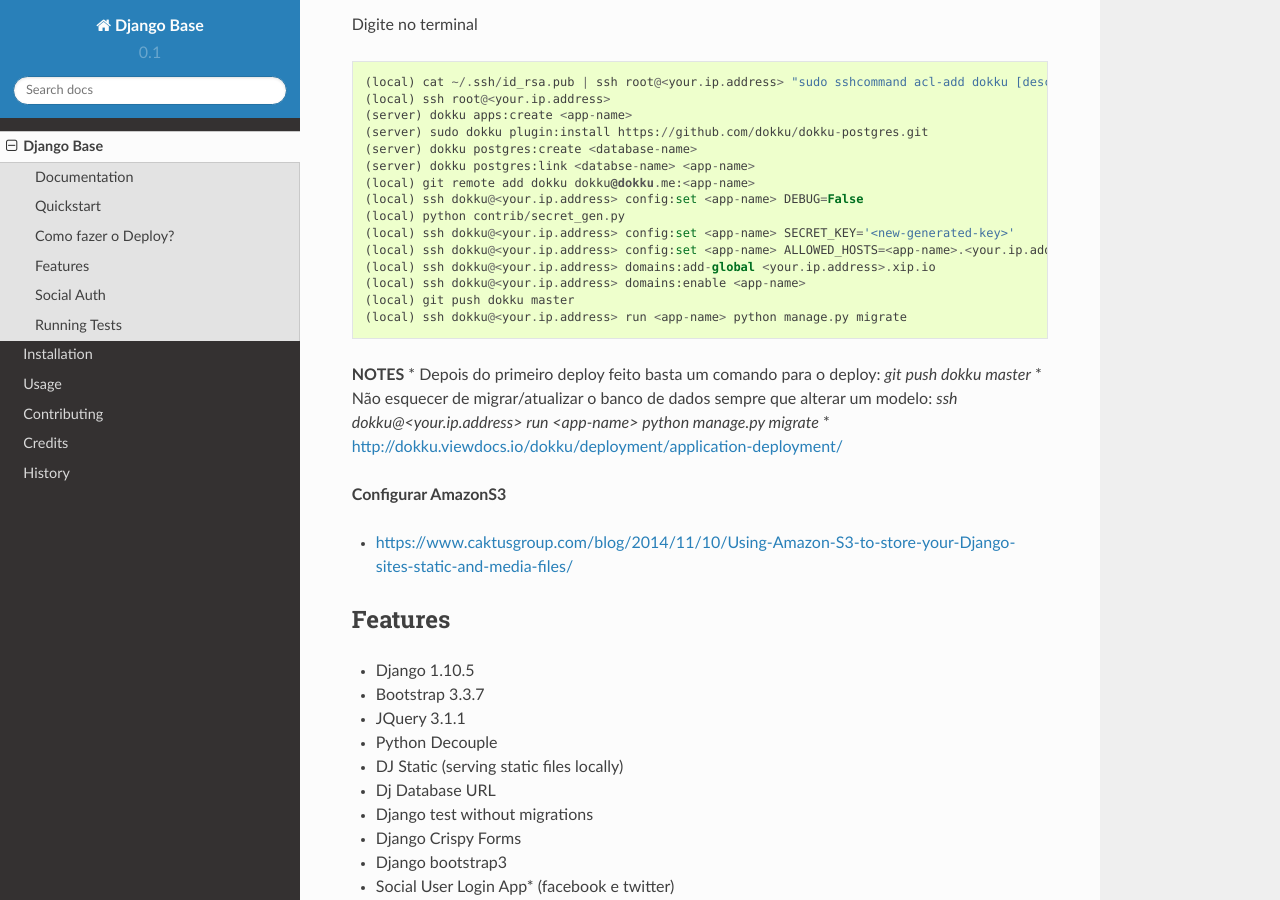
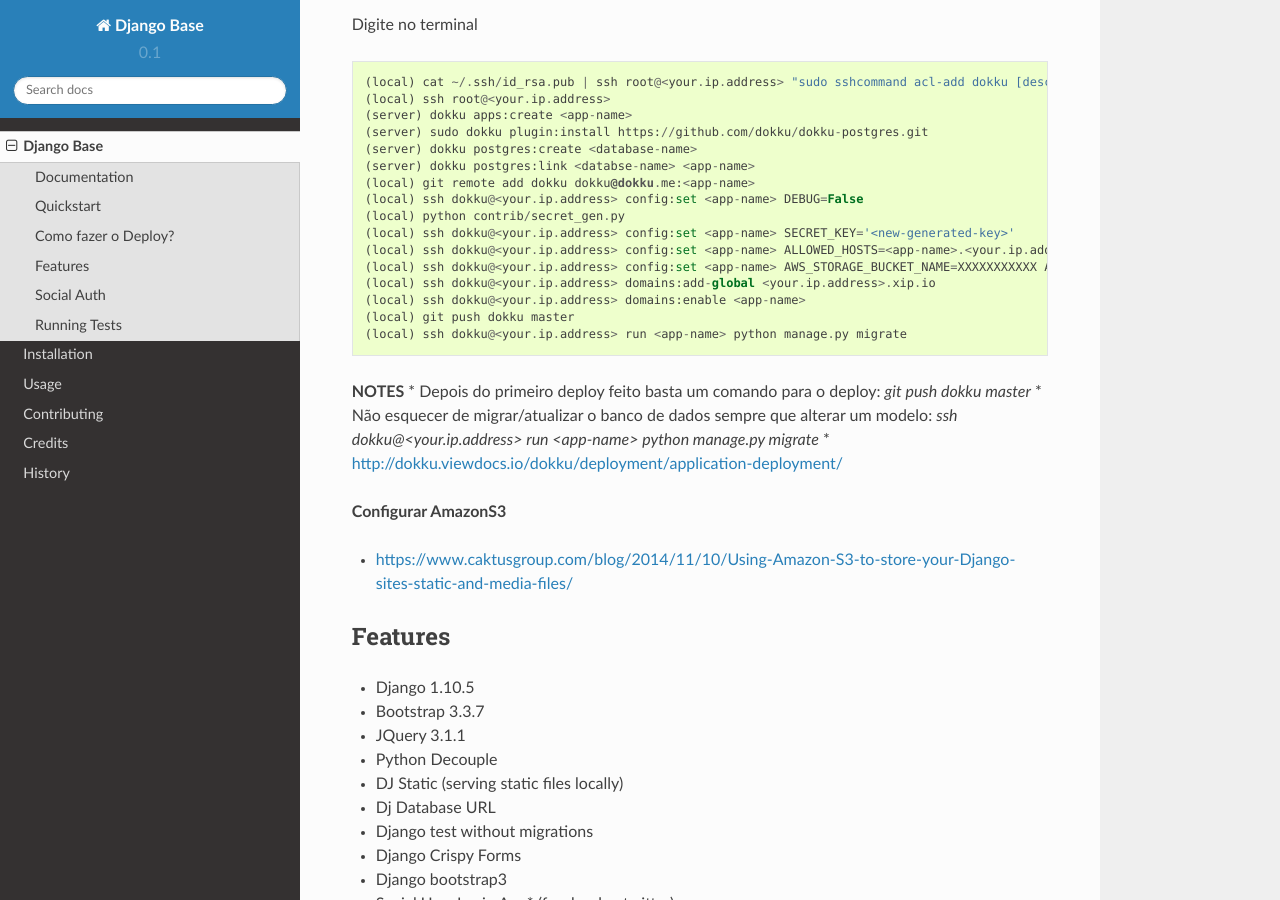
Before and after one commit to tyagow/tetyassistente, a Sphinx documentation site: the page built from docs/readme.rst, in a window 1280 px wide and 900 px high, scrolled down 1297 px. Built offline with Sphinx 7.4.7 and the Read the Docs theme 2.0.0, drawn with Linux system fonts in a browser that asks for light colours.

Commit message:
Update Docs:deploy

```diff
--- a/docs/readme.rst
+++ b/docs/readme.rst
@@ -70,6 +70,7 @@
     (local) python contrib/secret_gen.py
     (local) ssh dokku@<your.ip.address> config:set <app-name> SECRET_KEY='<new-generated-key>'
     (local) ssh dokku@<your.ip.address> config:set <app-name> ALLOWED_HOSTS=<app-name>.<your.ip.address>.xip.io
+    (local) ssh dokku@<your.ip.address> config:set <app-name> AWS_STORAGE_BUCKET_NAME=XXXXXXXXXXX AWS_ACCESS_KEY_ID=XXXXXXXXXXX AWS_SECRET_ACCESS_KEY=XXXXXXXXXXX
     (local) ssh dokku@<your.ip.address> domains:add-global <your.ip.address>.xip.io
     (local) ssh dokku@<your.ip.address> domains:enable <app-name>
     (local) git push dokku master
```
